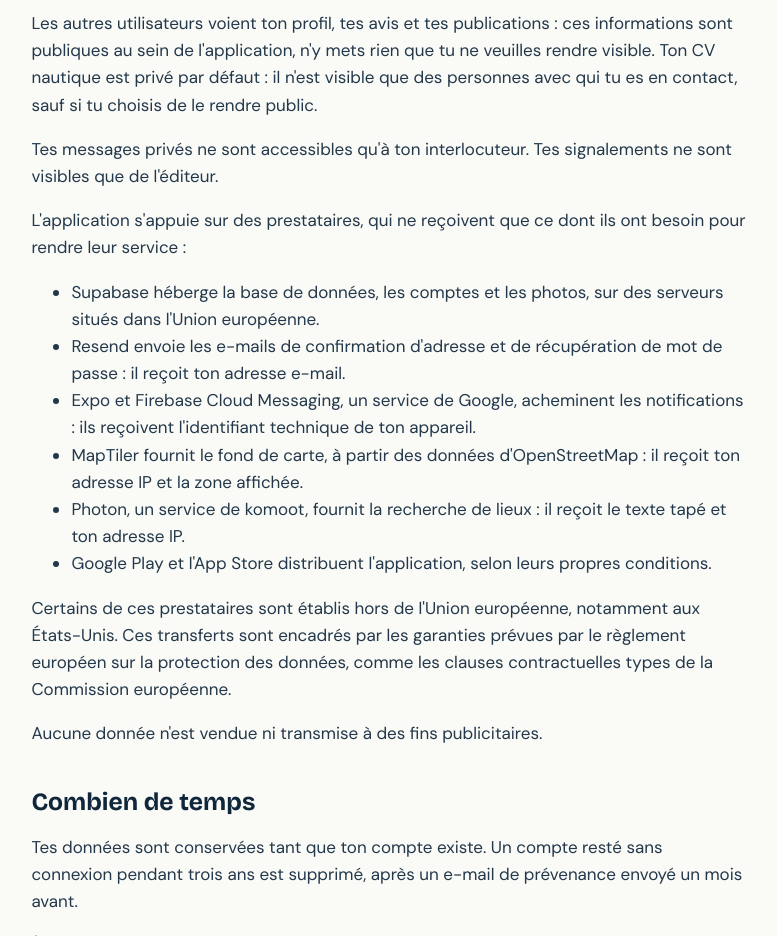
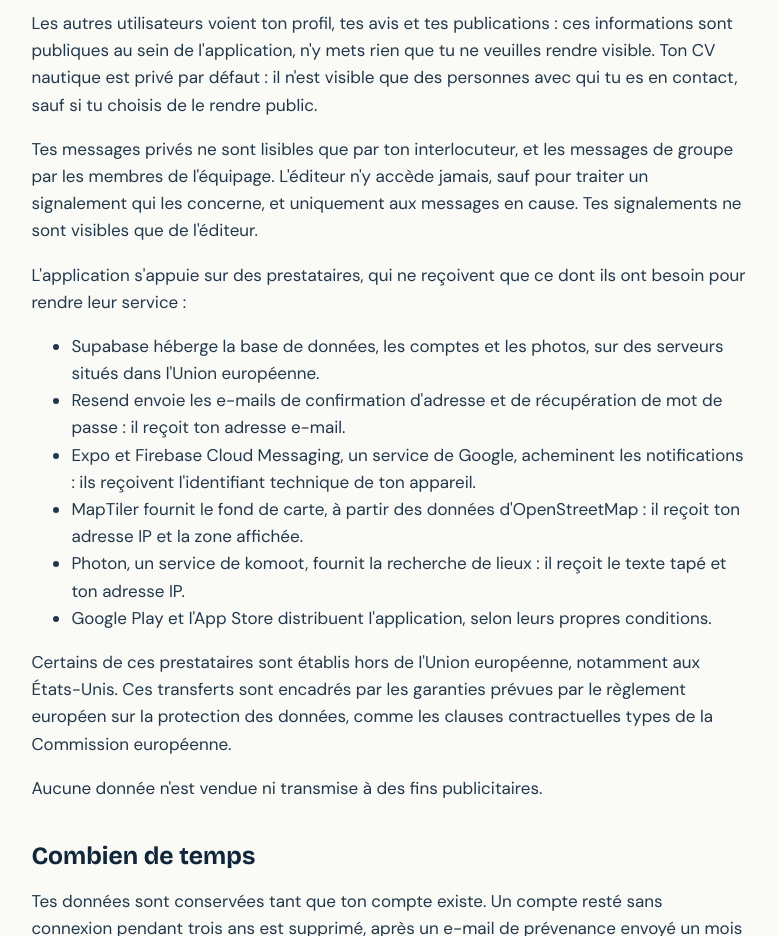
Before and after one commit to paulinenicolas17-source/sailigo-site, a plain HTML site: page confidentialite.html in a window 1280 px wide. Shown: the part 1260-2196 px from the top of the page, without its empty margins (251-1028 px from the left). Drawn offline with Linux system fonts and the light colour scheme.

Commit message:
confidentialité accès aux messages

```diff
--- a/confidentialite.html
+++ b/confidentialite.html
@@ -44,7 +44,7 @@
 <p>La base légale est l'exécution du service auquel tu as souscrit, et notre intérêt légitime à protéger les utilisateurs.</p></section>
 <section><h2>Qui y a accès</h2>
 <p>Les autres utilisateurs voient ton profil, tes avis et tes publications : ces informations sont publiques au sein de l'application, n'y mets rien que tu ne veuilles rendre visible. Ton CV nautique est privé par défaut : il n'est visible que des personnes avec qui tu es en contact, sauf si tu choisis de le rendre public.</p>
-<p>Tes messages privés ne sont accessibles qu'à ton interlocuteur. Tes signalements ne sont visibles que de l'éditeur.</p>
+<p>Tes messages privés ne sont lisibles que par ton interlocuteur, et les messages de groupe par les membres de l'équipage. L'éditeur n'y accède jamais, sauf pour traiter un signalement qui les concerne, et uniquement aux messages en cause. Tes signalements ne sont visibles que de l'éditeur.</p>
 <p>L'application s'appuie sur des prestataires, qui ne reçoivent que ce dont ils ont besoin pour rendre leur service :</p>
 <ul>
 <li>Supabase héberge la base de données, les comptes et les photos, sur des serveurs situés dans l'Union européenne.</li>
```
